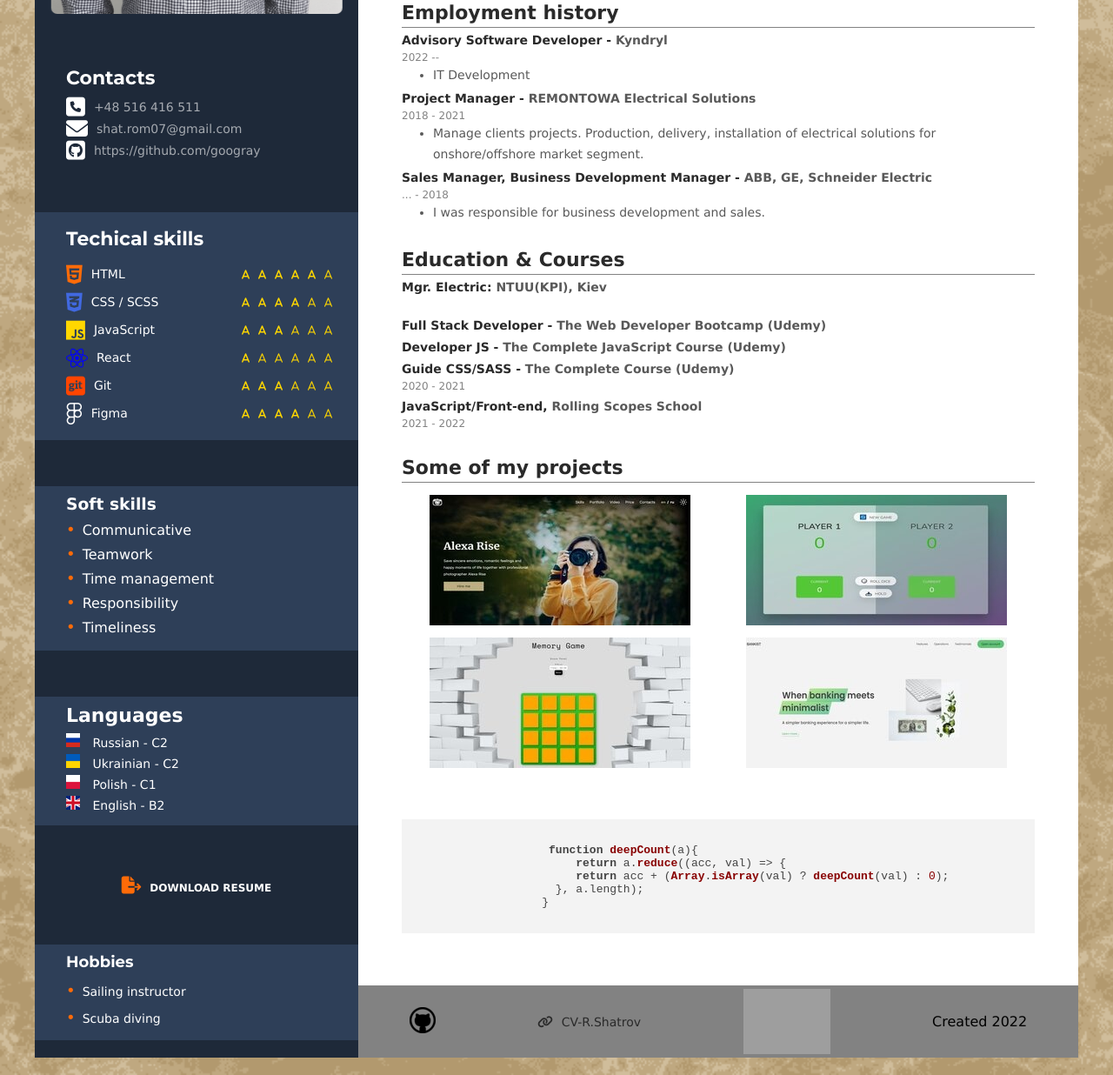
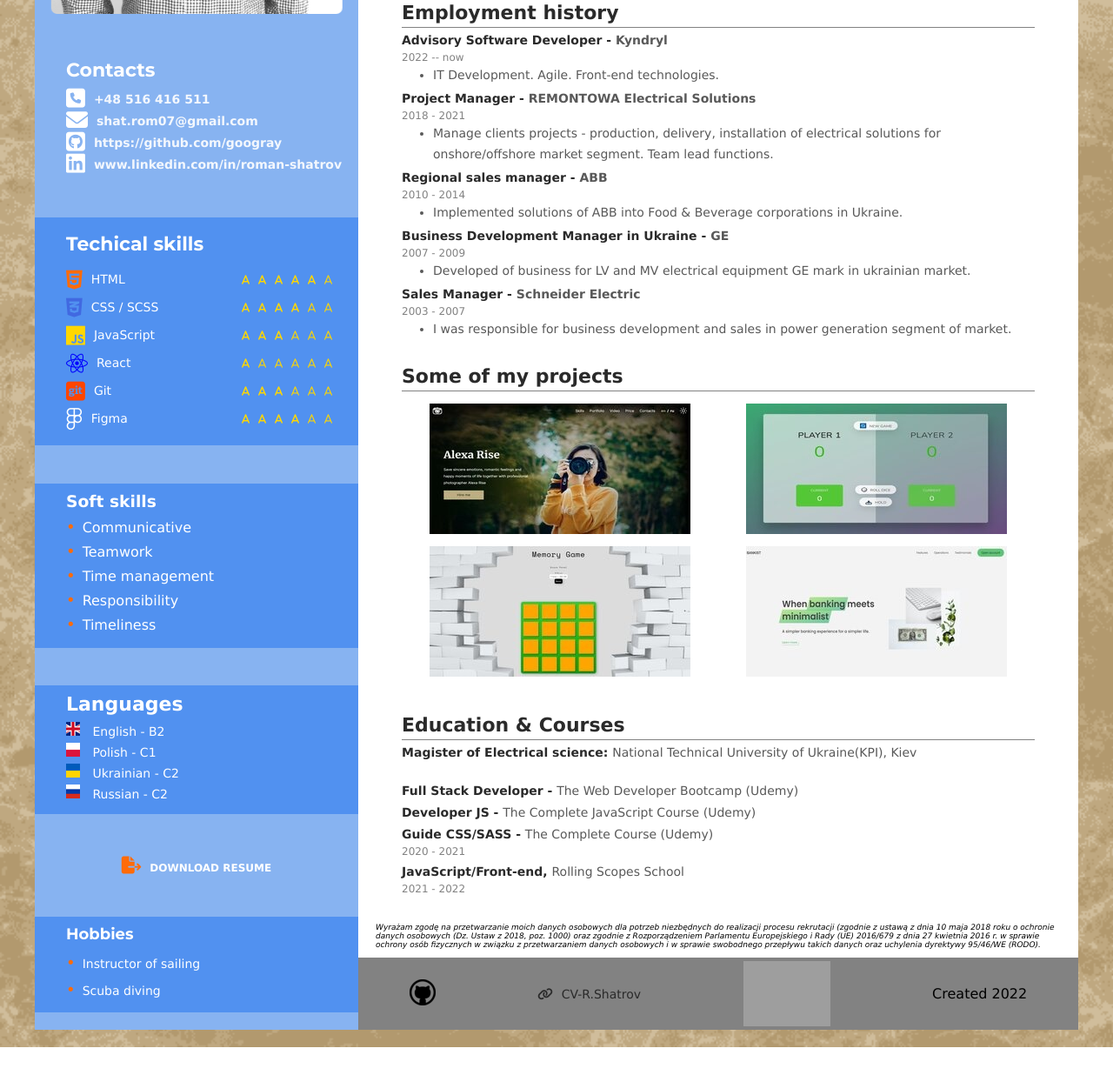
Before and after one commit to googray/SV-RS-en-22, a plain HTML site: page index.html in a window 1280 px wide. Shown: the part 377-1613 px from the top of the page at 87% size. After the commit the page ends 1581 px from the top, so only its background shows below. Drawn offline with nearby package versions, Linux system fonts and the light colour scheme; grey boxes are pictures that could not be loaded.

Commit message:
change colors of bgr and component layout

```diff
--- a/index.html
+++ b/index.html
@@ -61,6 +61,12 @@
               <i class="fa-brands fa-github-square fa-c"></i
               ><a href="https://github.com/googray" class="contacts-link"
                 >https://github.com/googray</a
+              >
+            </li>
+            <li class="contacts-item">
+              <i class="fa-brands fa-linkedin fa-c"></i
+              ><a href="www.linkedin.com/in/roman-shatrov" class="contacts-link"
+                >www.linkedin.com/in/roman-shatrov</a
               >
             </li>
           </ul>
@@ -153,11 +159,19 @@
           <ul class="languages-list">
             <li class="languages-item">
               <img
-                class="lang-ru lang"
-                src="./assets/img/rus-icon.png"
+                class="lang-en lang"
+                src="./assets/img/uni-icon.png"
                 alt="ico language flag"
               />
-              Russian - C2
+              English - B2
+            </li>
+            <li class="languages-item">
+              <img
+                class="lang-pl lang"
+                src="./assets/img/pol-icon.png"
+                alt="ico language flag"
+              />
+              Polish - C1
             </li>
             <li class="languages-item">
               <img
@@ -169,19 +183,11 @@
             </li>
             <li class="languages-item">
               <img
-                class="lang-pl lang"
-                src="./assets/img/pol-icon.png"
+                class="lang-ru lang"
+                src="./assets/img/rus-icon.png"
                 alt="ico language flag"
               />
-              Polish - C1
-            </li>
-            <li class="languages-item">
-              <img
-                class="lang-en lang"
-                src="./assets/img/uni-icon.png"
-                alt="ico language flag"
-              />
-              English - B2
+              Russian - C2
             </li>
           </ul>
         </section>
@@ -198,7 +204,7 @@
         <section class="hobbies">
           <h3 class="hobbies-title">Hobbies</h3>
           <ul class="hobbies-list">
-            <li class="hobbies-item">Sailing instructor</li>
+            <li class="hobbies-item">Instructor of sailing</li>
             <li class="hobbies-item">Scuba diving</li>
           </ul>
         </section>
@@ -237,74 +243,77 @@
         </header>
         <section class="bio" id="bio">
           <h1 class="bio-title">Roman Shatrov</h1>
-          <p class="bio-occupation">Junior Front-End Developer</p>
+          <p class="bio-occupation">Front-End Developer</p>
           <p class="bio-about">
-            My professional goal is to work as a Frontend Developer, I need
+            My professional goal is to work as Frontend Developer, I need
             constantly developing and obtaining my experience. And constantly I
-            discover a new frameworks and other new technologies. I am realise
+            discover new frameworks and other new technologies. I am realise
             that, first of all, we work among peoples and will use a
-            compromises, partnership and a professional dialogues to aim a
-            result. That is why I am looking for a crew, for whom I will be a
-            useful as team member and can develops with them.
+            compromises, partnership and professional dialogues to aim result.
+            That is why I am looking for a crew, for whom I will be useful as
+            team member and can develops with them.
           </p>
         </section>
 
         <section class="jobs" id="jobs">
           <h2 class="jobs-title">Employment history</h2>
           <h3 class="jobs-occupation">
-            Advisory Software Developer - <span class="accent">Kyndryl</span>
+            Advisory Software Developer -
+            <span class="accent-history">Kyndryl</span>
           </h3>
-          <p class="jobs-time">2022 --</p>
+          <p class="jobs-time">2022 -- now</p>
           <ul class="experience">
-            <li class="experience-item">IT Development</li>
+            <li class="experience-item">
+              IT Development. Agile. Front-end technologies.
+            </li>
           </ul>
           <h3 class="jobs-occupation">
             Project Manager -
-            <span class="accent">REMONTOWA Electrical Solutions</span>
+            <span class="accent-history">REMONTOWA Electrical Solutions</span>
           </h3>
           <p class="jobs-time">2018 - 2021</p>
           <ul class="experience">
             <li class="experience-item">
-              Manage clients projects. Production, delivery, installation of
-              electrical solutions for onshore/offshore market segment.
+              Manage clients projects - production, delivery, installation of
+              electrical solutions for onshore/offshore market segment. Team
+              lead functions.
             </li>
           </ul>
           <h3 class="jobs-occupation">
-            Sales Manager, Business Development Manager -
-            <span class="accent"> ABB, GE, Schneider Electric</span>
+            Regional sales manager -
+            <span class="accent-history"> ABB </span>
           </h3>
-          <p class="jobs-time">... - 2018</p>
+          <p class="jobs-time">2010 - 2014</p>
           <ul class="experience">
             <li class="experience-item">
-              I was responsible for business development and sales.
+              Implemented solutions of ABB into Food & Beverage corporations in
+              Ukraine.
             </li>
           </ul>
-        </section>
-        <section class="education" id="education">
-          <h2 class="education-title">Education & Courses</h2>
-          <h3 class="education-degree">
-            Mgr. Electric: <span class="accent">NTUU(KPI), Kiev</span>
+
+          <h3 class="jobs-occupation">
+            Business Development Manager in Ukraine -
+            <span class="accent-history"> GE</span>
           </h3>
-          <!-- <p class="education-time">   </p> -->
-          <br />
-          <h3 class="education-degree">
-            Full Stack Developer -
-            <span class="accent">The Web Developer Bootcamp (Udemy)</span>
+          <p class="jobs-time">2007 - 2009</p>
+          <ul class="experience">
+            <li class="experience-item">
+              Developed of business for LV and MV electrical equipment GE mark
+              in ukrainian market.
+            </li>
+          </ul>
+
+          <h3 class="jobs-occupation">
+            Sales Manager -
+            <span class="accent-history"> Schneider Electric</span>
           </h3>
-          <h3 class="education-degree">
-            Developer JS -
-            <span class="accent">The Complete JavaScript Course (Udemy)</span>
-          </h3>
-          <h3 class="education-degree">
-            Guide CSS/SASS -
-            <span class="accent">The Complete Course (Udemy)</span>
-          </h3>
-          <p class="education-time">2020 - 2021</p>
-          <h3 class="education-degree">
-            JavaScript/Front-end,
-            <span class="accent">Rolling Scopes School </span>
-          </h3>
-          <p class="education-time">2021 - 2022</p>
+          <p class="jobs-time">2003 - 2007</p>
+          <ul class="experience">
+            <li class="experience-item">
+              I was responsible for business development and sales in power
+              generation segment of market.
+            </li>
+          </ul>
         </section>
         <section class="projects" id="projects">
           <h2 class="projects-title">Some of my projects</h2>
@@ -379,10 +388,39 @@
             </li>
           </ul>
         </section>
-        <section class="code">
-          <div class="code-container">
-            <!-- <h3 class="code-example">Example of code</h3> -->
-            <pre class="pre-part">
+        <section class="education" id="education">
+          <h2 class="education-title">Education & Courses</h2>
+          <h3 class="education-degree">
+            Magister of Electrical science:
+            <span class="accent"
+              >National Technical University of Ukraine(KPI), Kiev</span
+            >
+          </h3>
+          <!-- <p class="education-time">   </p> -->
+          <br />
+          <h3 class="education-degree">
+            Full Stack Developer -
+            <span class="accent">The Web Developer Bootcamp (Udemy)</span>
+          </h3>
+          <h3 class="education-degree">
+            Developer JS -
+            <span class="accent">The Complete JavaScript Course (Udemy)</span>
+          </h3>
+          <h3 class="education-degree">
+            Guide CSS/SASS -
+            <span class="accent">The Complete Course (Udemy)</span>
+          </h3>
+          <p class="education-time">2020 - 2021</p>
+          <h3 class="education-degree">
+            JavaScript/Front-end,
+            <span class="accent">Rolling Scopes School </span>
+          </h3>
+          <p class="education-time">2021 - 2022</p>
+        </section>
+        <!-- <section class="code">
+          <div class="code-container"> -->
+        <!-- <h3 class="code-example">Example of code</h3> --><!--not in-->
+        <!-- <pre class="pre-part">
                 <code class="code-js" id='code'>
                     function deepCount(a){
                         return a.reduce((acc, val) => {
@@ -392,6 +430,18 @@
                 </code>
             </pre>
           </div>
+        </section> -->
+        <section class="rodo">
+          <i
+            >Wyrażam zgodę na przetwarzanie moich danych osobowych dla potrzeb
+            niezbędnych do realizacji procesu rekrutacji (zgodnie z ustawą z
+            dnia 10 maja 2018 roku o ochronie danych osobowych (Dz. Ustaw z
+            2018, poz. 1000) oraz zgodnie z Rozporządzeniem Parlamentu
+            Europejskiego i Rady (UE) 2016/679 z dnia 27 kwietnia 2016 r. w
+            sprawie ochrony osób fizycznych w związku z przetwarzaniem danych
+            osobowych i w sprawie swobodnego przepływu takich danych oraz
+            uchylenia dyrektywy 95/46/WE (RODO).</i
+          >
         </section>
         <footer class="main-footer">
           <nav>
--- a/style.css
+++ b/style.css
@@ -7,7 +7,7 @@
 
 :root {
   --bgrc-body: #f5f7fa;
-  --bgrc-left-side: #1e2939;
+  --bgrc-left-side: #87b3f1;
   --color-main: #fff;
   --color-title: #2a2a2a;
   --color-about: #595959;
@@ -24,7 +24,7 @@ body {
   background-repeat: no-repeat;
   padding: 20px;
   min-height: 100vh;
-  font-family: "Monserrat", Verdana, sans-serif;
+  font-family: 'Monserrat', Verdana, sans-serif;
 }
 
 .container {
@@ -79,7 +79,7 @@ html {
   margin: 7px auto 0;
   border-radius: 7px;
   cursor: pointer;
-  filter: grayscale(80%);
+  filter: sepia(40%) grayscale(200%) brightness(1.25);
   transition: all 1.5s;
   transform: rotateY(180deg);
 }
@@ -88,7 +88,7 @@ html {
 .soft-skills,
 .languages,
 .hobbies {
-  background-color: #2e3f58;
+  background-color: #5191f0;
   padding-top: 10px;
   padding-bottom: 10px;
 }
@@ -155,7 +155,7 @@ html {
 
 .skills-item__soft::before,
 .hobbies-item::before {
-  content: "\2022";
+  content: '\2022';
   margin-right: 8px;
   color: var(--color-link);
   font-size: 18px;
@@ -177,7 +177,7 @@ html {
 
 .contacts-item {
   font-size: 14px;
-  font-weight: 400;
+  font-weight: 700;
   line-height: 20px;
   color: var(--color-main);
   display: flex;
@@ -185,7 +185,7 @@ html {
 }
 
 .contacts-link {
-  opacity: 0.6;
+  opacity: 0.9;
   color: var(--color-main);
   text-decoration: none;
 }
@@ -326,8 +326,8 @@ html {
 .bio,
 .projects,
 .jobs,
-.education,
-.code {
+.education
+/* .code  */ {
   margin-bottom: 30px;
   padding-left: 50px;
   padding-right: 50px;
@@ -465,6 +465,11 @@ html {
 
 .accent {
   color: var(--color-about);
+  font-weight: normal;
+}
+
+.accent-history {
+  color: var(--color-about);
 }
 
 .main-footer__links {
@@ -500,6 +505,11 @@ html {
   text-decoration: none;
   color: var(--color-title);
   font-size: 14px;
+}
+
+.rodo {
+  font-size: 9px;
+  padding: 0 20px 10px;
 }
 
 /*Right side end*/
@@ -629,9 +639,9 @@ html {
 }
 
 @media (max-width: 420px) {
-  .code {
+  /* .code {
     display: none;
-  }
+  } */
   .contacts-title,
   .skills-title,
   .jobs-title,
```
Also changed, not shown: 1 other file.
